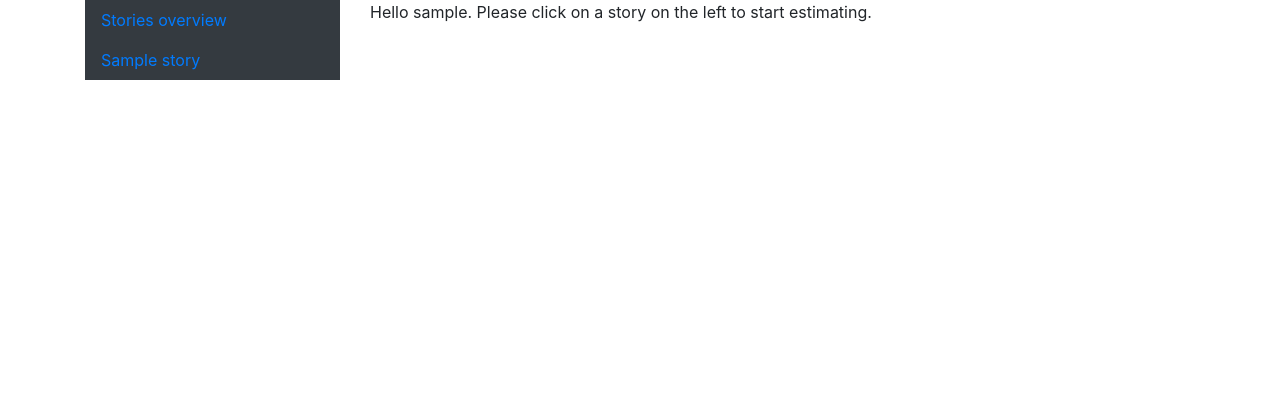
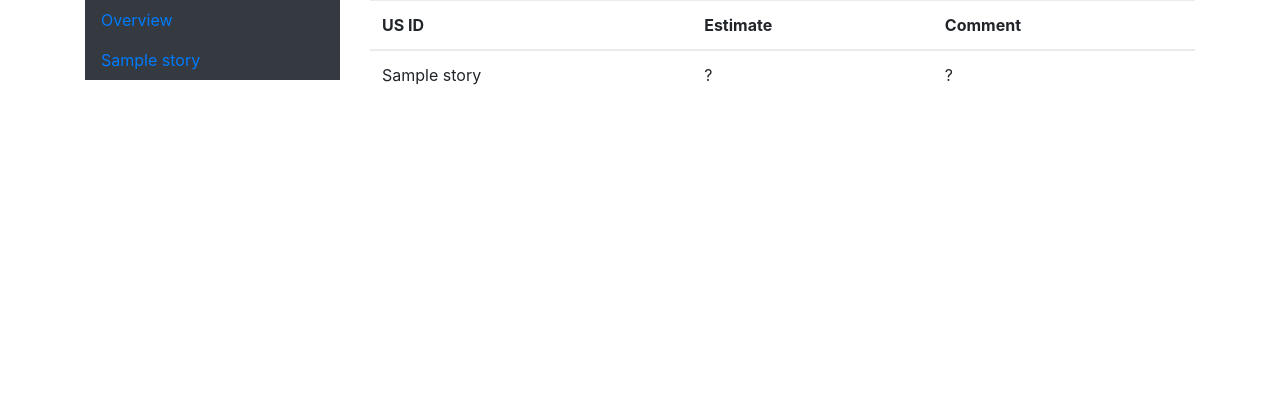
Before and after one commit to three-rocketeers/DistriPP, a Flask app: template templates/estimate_main.html in a window 1280 px wide. Shown: the top 420 px of the page. Run offline with Flask 2, Linux system fonts and the light colour scheme; the template is opened without the code that fills it: most values are stand-ins (such as "Sample title", 1, 10 or a date in 2020); some libraries are stand-ins or nearby versions.

Commit message:
BST: Updates to the gui page

```diff
--- a/static/css/style.css
+++ b/static/css/style.css
@@ -34,3 +34,5 @@ html, body {
 .storylist-item{
     padding: 5px;
 }
+
+.top-buffer { margin-top:20px; }
--- /dev/null
+++ b/static/js/estimatefunctions.js
@@ -0,0 +1,13 @@
+$(document).ready(function () {
+    $(".estimatebox").change(function () {
+        var value = this.value;
+        var id = "#" + this.id;
+        $(id + "_cell").html(value);
+    });
+
+    $(".commentbox").focusout(function () {
+        var value = this.value;
+        var id = "#" + this.id;
+        $(id + "_cell").html(value);
+    });
+});
--- a/templates/estimate_main.html
+++ b/templates/estimate_main.html
@@ -2,7 +2,7 @@
 {% block title %}Create{% endblock %}
 {% block head %}
     {{ super() }}
-    <script src="{{ url_for('static', filename='js/listfunctions.js') }}"></script>
+    <script src="{{ url_for('static', filename='js/estimatefunctions.js') }}"></script>
 {% endblock %}
 {% block content %}
     <div class="container">
@@ -11,7 +11,7 @@
             <div class="col-sm-3">
                 <ul class="nav navbar-dark bg-dark flex-column" role="tablist">
                     <li class="nav-item">
-                        <a class="nav-link" data-toggle="tab" href="#home" role="tab">Stories overview</a>
+                        <a class="nav-link" data-toggle="tab" href="#home" role="tab">Overview</a>
                     </li>
                     {% for story in stories %}
                         <li class="nav-item">
@@ -23,9 +23,57 @@
             <div class="col-sm-9">
                 <!-- Tab panes -->
                 <div class="tab-content">
-                    <div class="tab-pane active" id="home" role="tabpanel">Hello {{ username }}. Please click on a story on the left to start estimating.</div>
+                    <div class="tab-pane active" id="home" role="tabpanel">
+                        <!--<h1>Hello {{ username }}.</h1>
+                        <p>Please click on a story on the left to start estimating.</p>
+                        <h2>Overview:</h2> -->
+                        <table class="table">
+                            <thead class="thead-inverse">
+                            <tr>
+                                <th>US ID</th>
+                                <th>Estimate</th>
+                                <th>Comment</th>
+                            </tr>
+                            </thead>
+                            <tbody>
+                            {% for story in stories %}
+                                <tr>
+                                    <td>{{ story }}</td>
+                                    <td id="{{ story }}_estimate_cell">?</td>
+                                    <td id="{{ story }}_comment_cell">?</td>
+                                </tr>
+                            {% endfor %}
+                            </tbody>
+                        </table>
+
+                    </div>
                     {% for story in stories %}
-                        <div class="tab-pane" id="{{ story }}" role="tabpanel">This is the panel for {{ story }}</div>
+                        <div class="tab-pane" id="{{ story }}" role="tabpanel">
+                            <div class="row top-buffer">
+                                <div class="col-sm-9">
+                                    <div class="embed-responsive embed-responsive-1by1">
+                                        <iframe class="embed-responsive-item"
+                                                src="https://www.atlassian.com/">Content could not be displayed.
+                                        </iframe>
+                                    </div>
+                                </div>
+                                <div class="col-sm-3">
+                                    <div class="form-group">
+                                        <label for="{{ story }}_comments">Comment</label>
+                                        <textarea class="form-control commentbox" id="{{ story }}_comment" rows="7"></textarea>
+                                        <br>
+                                        <label for="{{ story }}_estimate">Estimate</label>
+                                        <select class="form-control estimatebox" id="{{ story }}_estimate">
+                                            <option>1</option>
+                                            <option>4</option>
+                                            <option>8</option>
+                                            <option>14</option>
+                                            <option>25</option>
+                                        </select>
+                                    </div>
+                                </div>
+                            </div>
+                        </div>
                     {% endfor %}
                 </div>
             </div>
```
